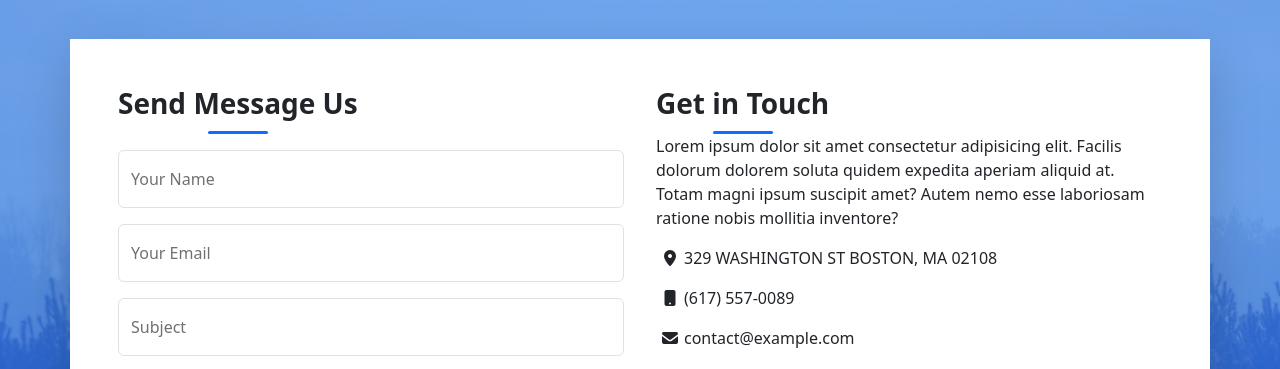
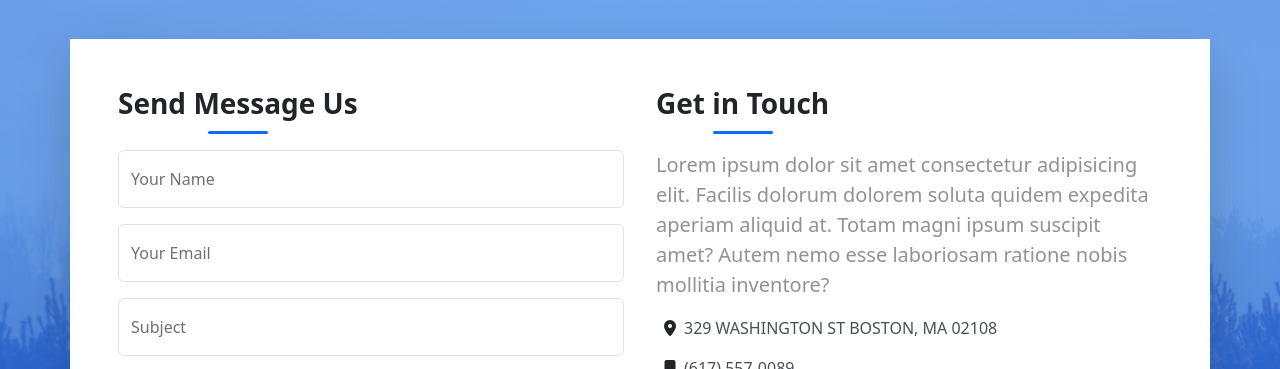
Before and after one commit to Alaa-Zakaria12/DevFolio-task, a plain HTML site: page index.html in a window 1280 px wide. Shown: the part 5290-5659 px from the top of the page. Drawn offline with Linux system fonts and the light colour scheme.

Commit message:
version 1.1

```diff
--- a/index.html
+++ b/index.html
@@ -518,19 +518,19 @@
                 <div class="section-header m-auto text-center">
                   <h3 class="fs-3 fw-bold">Get in Touch</h3>
                 </div>
-                <p>Lorem ipsum dolor sit amet consectetur adipisicing elit. Facilis dolorum dolorem soluta quidem expedita aperiam aliquid at. Totam magni ipsum suscipit amet? Autem nemo esse laboriosam ratione nobis mollitia inventore?</p>
+                <p class="text-body-tertiary fs-5 mt-3">Lorem ipsum dolor sit amet consectetur adipisicing elit. Facilis dolorum dolorem soluta quidem expedita aperiam aliquid at. Totam magni ipsum suscipit amet? Autem nemo esse laboriosam ratione nobis mollitia inventore?</p>
                 <div class="get-in-icons">
                   <div class="d-flex">
                     <i class="fa-solid fa-location-dot mt-1 mx-1"></i>
-                    <p>329 WASHINGTON ST BOSTON, MA 02108</p>
+                    <p class="text-dark-emphasis">329 WASHINGTON ST BOSTON, MA 02108</p>
                   </div>
                   <div class="d-flex">
                     <i class="fa-solid fa-mobile-button mt-1 mx-1"></i>
-                    <p>(617) 557-0089</p>
+                    <p class="text-dark-emphasis">(617) 557-0089</p>
                   </div>
                   <div class="d-flex">
                     <i class="fa-solid fa-envelope mt-1 mx-1"></i>
-                    <p>contact@example.com</p>
+                    <p class="text-dark-emphasis">contact@example.com</p>
                   </div>
                   <div class="social-icons mt-3">
                     <a href="#"><i class="fa-brands fa-facebook"></i></a>
```
